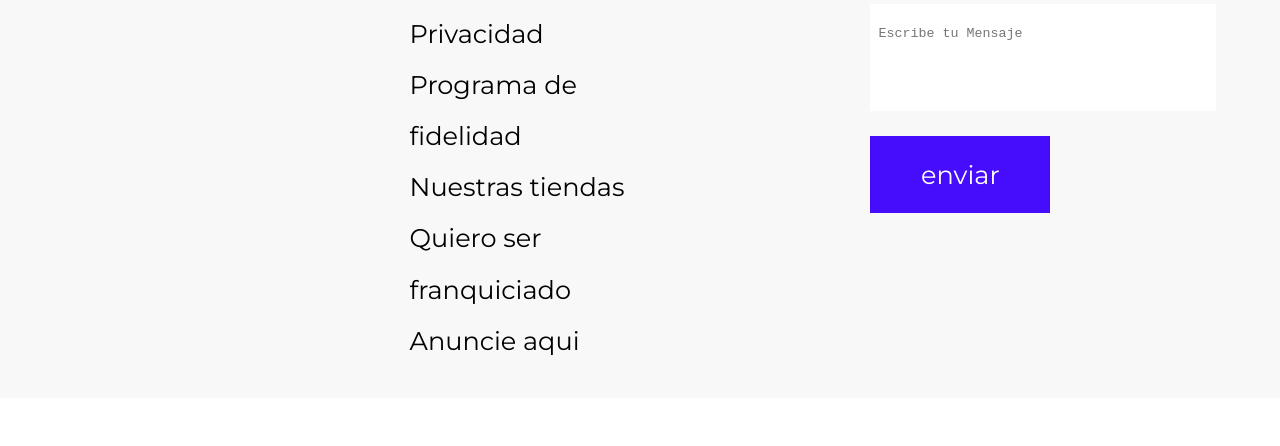
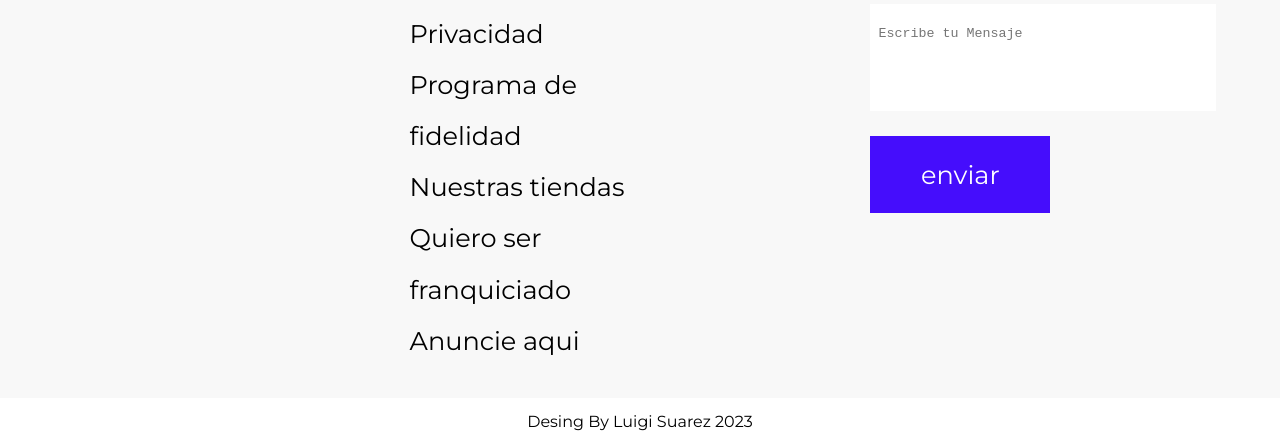
Before and after one commit to LuigiSuarez/Challenge-alura-geek, a plain HTML site: page index.html in a window 1280 px wide. Shown: the part 2147-2593 px from the top of the page. Before the commit the page ends 2545 px from the top, so only its background shows below. Drawn offline with Linux system fonts and the light colour scheme.

Commit message:
agregando autor

```diff
--- a/css/bases.css
+++ b/css/bases.css
@@ -22,3 +22,8 @@ body{
     flex-direction: row;
 
 }
+.autor{
+    font-size: 1rem;
+    padding: 1rem;
+    text-align: center;
+}
--- a/index.html
+++ b/index.html
@@ -110,4 +110,7 @@
     <script src="js/scriptBarra.js"></script>
 
 </body>
+<div>
+    <p class="autor">Desing By Luigi Suarez 2023</p>
+</div>
 </html>
```
